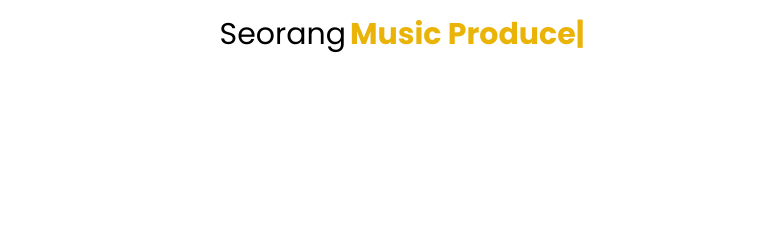
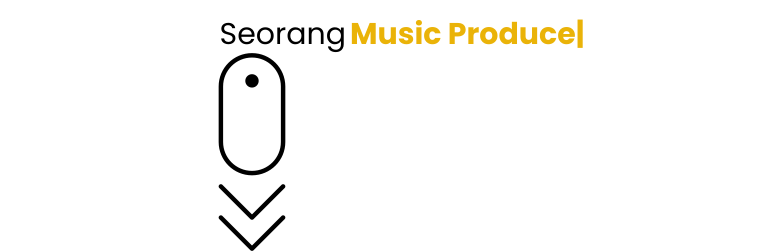
Before and after one commit to Saroyann/web-portfolio, a React (Vite) app: page / in a window 1280 px wide. Shown: the part 956-1208 px from the top of the page, without its empty margins (238-1002 px from the left). Before the commit the page ends 1011 px from the top, so only its background shows below. Built offline with nearby package versions, Linux system fonts and the light colour scheme.

Commit message:
initial commit

```diff
--- a/src/components/Hero.jsx
+++ b/src/components/Hero.jsx
@@ -2,6 +2,7 @@ import React from 'react';
 import hero from '../assets/profile.png';
 import izumi1 from '../assets/konata home.png';
 import izumi2 from '../assets/konata home 2.png';
+import scrollDown from '../assets/scroll down.png'
 import {ReactTyped} from 'react-typed';
 import { MdOutlineAirlineSeatReclineNormal } from 'react-icons/md';
 
@@ -41,7 +42,7 @@ const Hero = () => {
                         loop
                     />
                 </div>
-
+                <img src={scrollDown} alt="" />
             </div>
             </div>
         </div>
```
Also changed, not shown: src/assets/scroll down.png (added).
